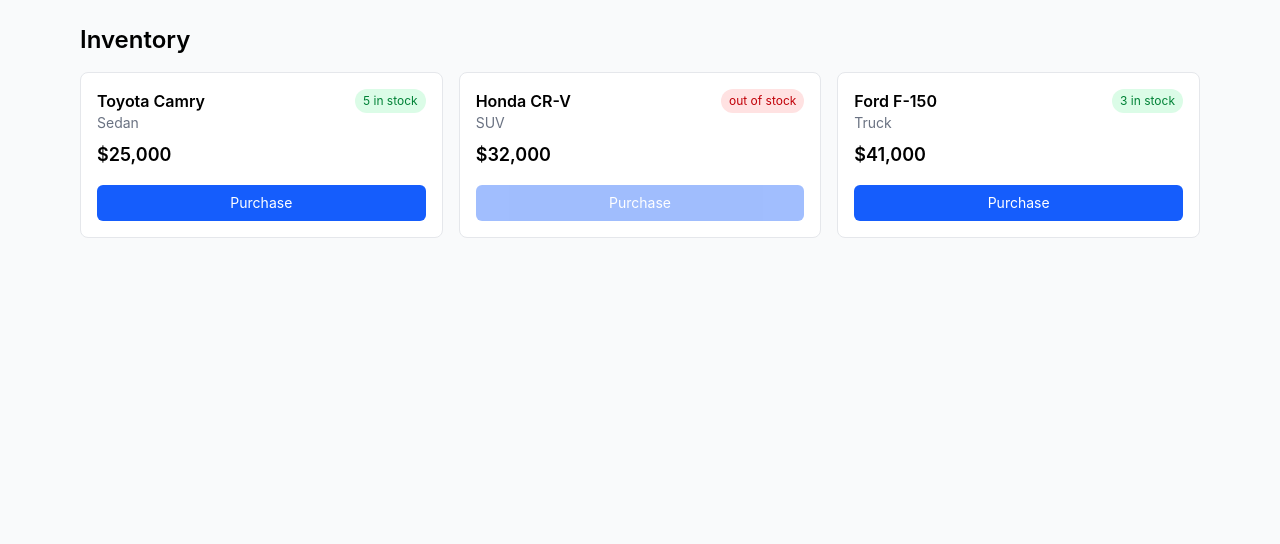
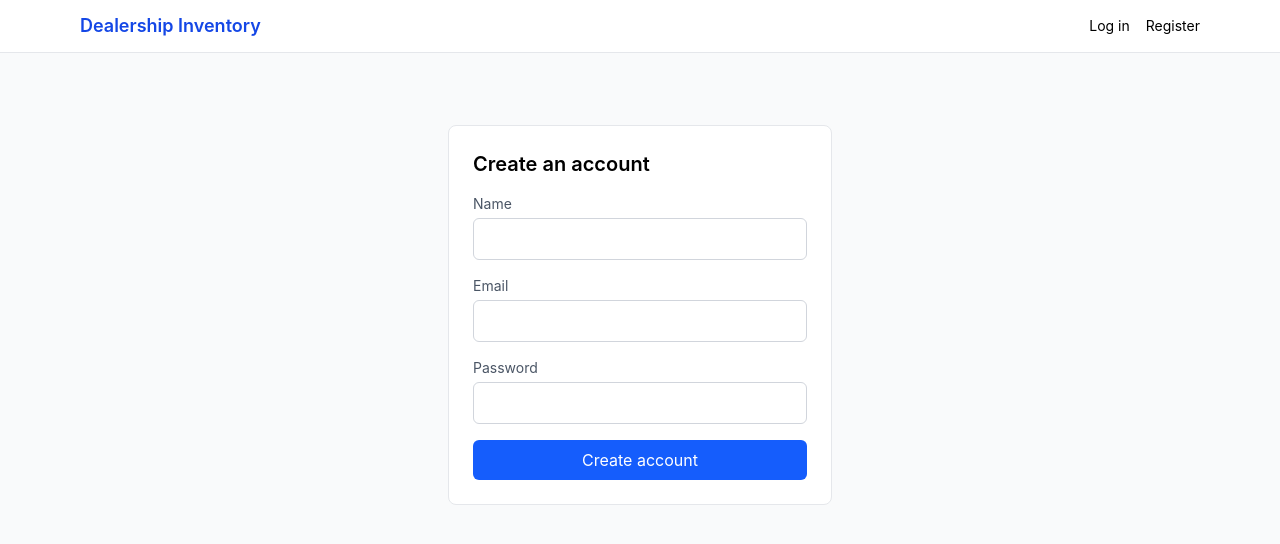
Before and after one commit to mahekkalariya/Car-Dealership-Inventory-System, a React app in the folder frontend/: page /register in a window 1280 px wide. Shown: the top 544 px of the page. Built offline with nearby package versions, Linux system fonts and the light colour scheme; the HTML template or start-up script is replaced by a standard one.

Commit message:
feat: add routing, navbar, login/register page shells

```diff
--- a/frontend/src/App.jsx
+++ b/frontend/src/App.jsx
@@ -1,11 +1,22 @@
+import { BrowserRouter, Routes, Route } from 'react-router-dom';
+import NavBar from './components/NavBar.jsx';
 import Dashboard from './pages/Dashboard.jsx';
+import Login from './pages/Login.jsx';
+import Register from './pages/Register.jsx';
 
 export default function App() {
   return (
-    <div className="min-h-screen bg-gray-50">
-      <main className="max-w-6xl mx-auto px-4 py-6">
-        <Dashboard />
-      </main>
-    </div>
+    <BrowserRouter>
+      <div className="min-h-screen bg-gray-50">
+        <NavBar />
+        <main className="max-w-6xl mx-auto px-4 py-6">
+          <Routes>
+            <Route path="/" element={<Dashboard />} />
+            <Route path="/login" element={<Login />} />
+            <Route path="/register" element={<Register />} />
+          </Routes>
+        </main>
+      </div>
+    </BrowserRouter>
   );
 }
--- /dev/null
+++ b/frontend/src/components/NavBar.jsx
@@ -0,0 +1,17 @@
+import { Link } from 'react-router-dom';
+
+export default function NavBar() {
+  return (
+    <header className="bg-white border-b border-gray-200">
+      <div className="max-w-6xl mx-auto px-4 py-3 flex items-center justify-between">
+        <Link to="/" className="font-semibold text-lg text-blue-700">
+          Dealership Inventory
+        </Link>
+        <div className="flex gap-4 text-sm">
+          <Link to="/login" className="hover:underline">Log in</Link>
+          <Link to="/register" className="hover:underline">Register</Link>
+        </div>
+      </div>
+    </header>
+  );
+}
--- /dev/null
+++ b/frontend/src/pages/Login.jsx
@@ -0,0 +1,20 @@
+export default function Login() {
+  return (
+    <div className="max-w-sm mx-auto mt-12 bg-white p-6 rounded-lg border border-gray-200">
+      <h1 className="text-xl font-semibold mb-4">Log in</h1>
+      <form className="space-y-4">
+        <div>
+          <label className="block text-sm text-gray-600 mb-1">Email</label>
+          <input type="email" className="w-full border border-gray-300 rounded-md px-3 py-2" />
+        </div>
+        <div>
+          <label className="block text-sm text-gray-600 mb-1">Password</label>
+          <input type="password" className="w-full border border-gray-300 rounded-md px-3 py-2" />
+        </div>
+        <button type="submit" className="w-full bg-blue-600 text-white rounded-md py-2 hover:bg-blue-700">
+          Log in
+        </button>
+      </form>
+    </div>
+  );
+}
--- /dev/null
+++ b/frontend/src/pages/Register.jsx
@@ -0,0 +1,24 @@
+export default function Register() {
+  return (
+    <div className="max-w-sm mx-auto mt-12 bg-white p-6 rounded-lg border border-gray-200">
+      <h1 className="text-xl font-semibold mb-4">Create an account</h1>
+      <form className="space-y-4">
+        <div>
+          <label className="block text-sm text-gray-600 mb-1">Name</label>
+          <input className="w-full border border-gray-300 rounded-md px-3 py-2" />
+        </div>
+        <div>
+          <label className="block text-sm text-gray-600 mb-1">Email</label>
+          <input type="email" className="w-full border border-gray-300 rounded-md px-3 py-2" />
+        </div>
+        <div>
+          <label className="block text-sm text-gray-600 mb-1">Password</label>
+          <input type="password" className="w-full border border-gray-300 rounded-md px-3 py-2" />
+        </div>
+        <button type="submit" className="w-full bg-blue-600 text-white rounded-md py-2 hover:bg-blue-700">
+          Create account
+        </button>
+      </form>
+    </div>
+  );
+}
```
